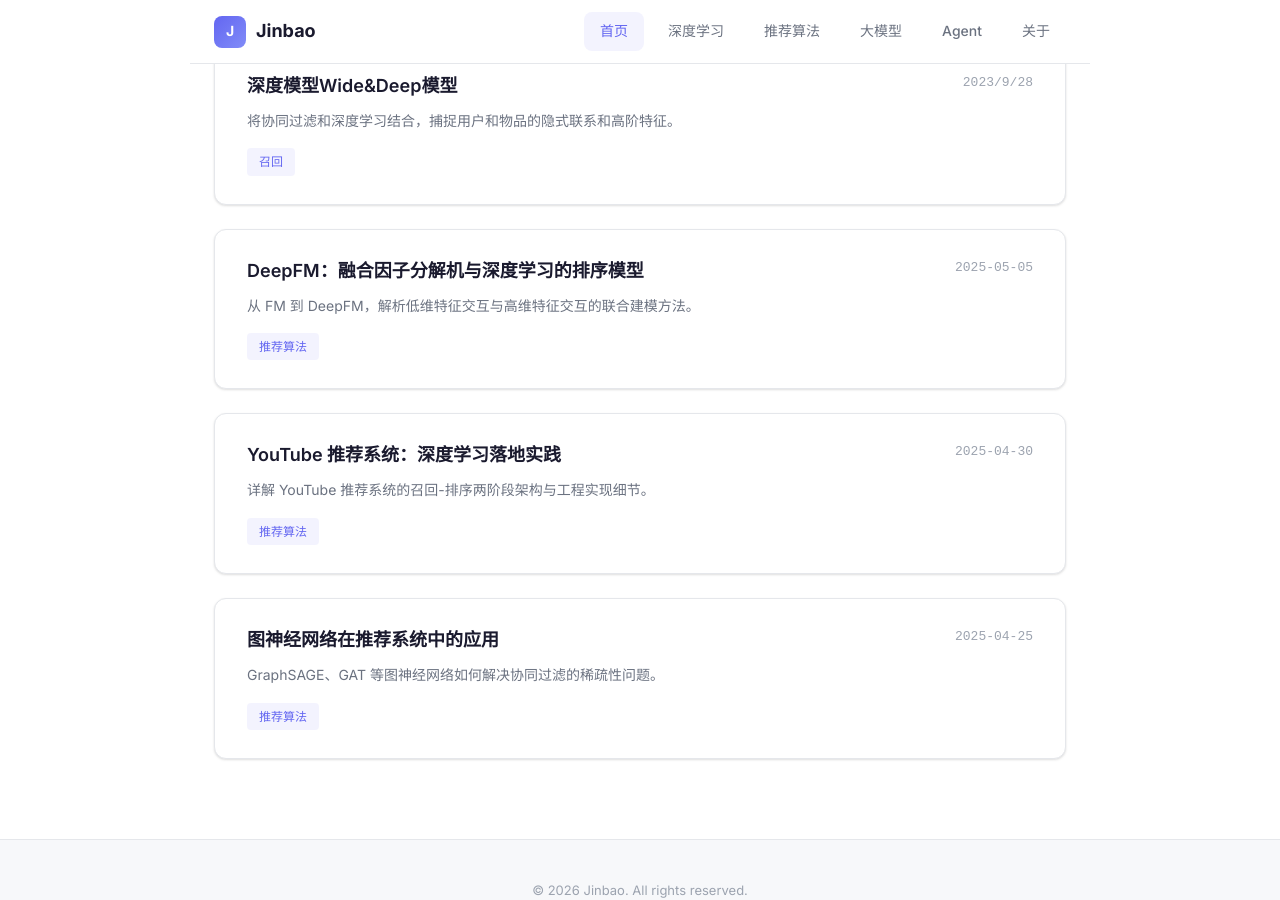
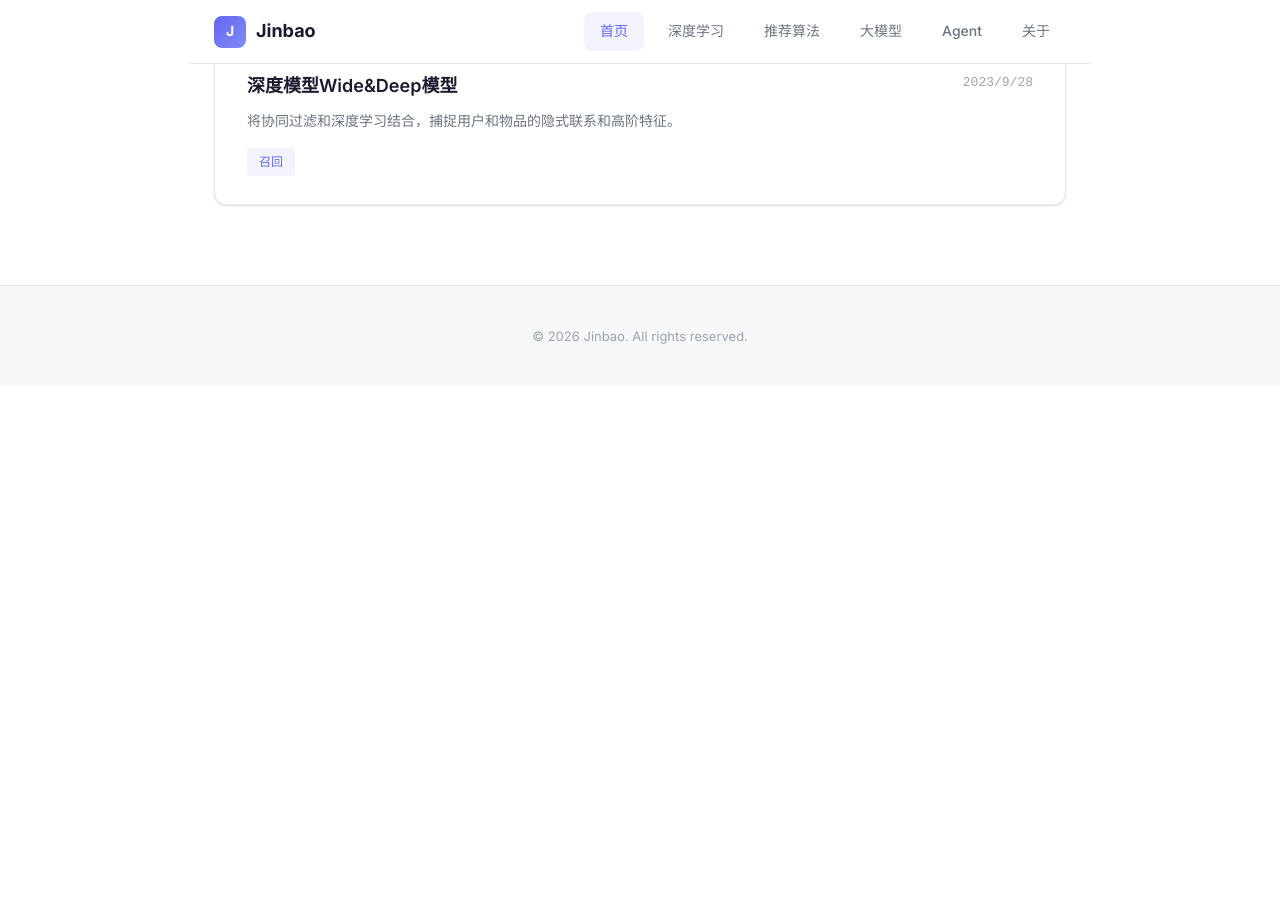
Before and after one commit to JinbaoSite/jinbaosite.github.io, a Jekyll site: the page built from recsys/index.md, in a window 1280 px wide and 900 px high, scrolled down 469 px. Built offline with Jekyll 4.4.1, drawn with Linux system fonts in a browser that asks for light colours; after the commit the page ends 900 px from its top, so only the background shows below that.

Commit message:
Update listpage.html

```diff
--- a/_layouts/listpage.html
+++ b/_layouts/listpage.html
@@ -27,21 +27,6 @@
           </div>
         </a>
         {% endfor %}
-        <a href="#" class="article-card">
-          <div class="article-header"><span class="article-title">DeepFM：融合因子分解机与深度学习的排序模型</span><span class="article-date">2025-05-05</span></div>
-          <p class="article-desc">从 FM 到 DeepFM，解析低维特征交互与高维特征交互的联合建模方法。</p>
-          <div class="article-tags"><span class="article-tag">推荐算法</span></div>
-        </a>
-        <a href="#" class="article-card">
-          <div class="article-header"><span class="article-title">YouTube 推荐系统：深度学习落地实践</span><span class="article-date">2025-04-30</span></div>
-          <p class="article-desc">详解 YouTube 推荐系统的召回-排序两阶段架构与工程实现细节。</p>
-          <div class="article-tags"><span class="article-tag">推荐算法</span></div>
-        </a>
-        <a href="#" class="article-card">
-          <div class="article-header"><span class="article-title">图神经网络在推荐系统中的应用</span><span class="article-date">2025-04-25</span></div>
-          <p class="article-desc">GraphSAGE、GAT 等图神经网络如何解决协同过滤的稀疏性问题。</p>
-          <div class="article-tags"><span class="article-tag">推荐算法</span></div>
-        </a>
       </div>
     </div>
 
```
